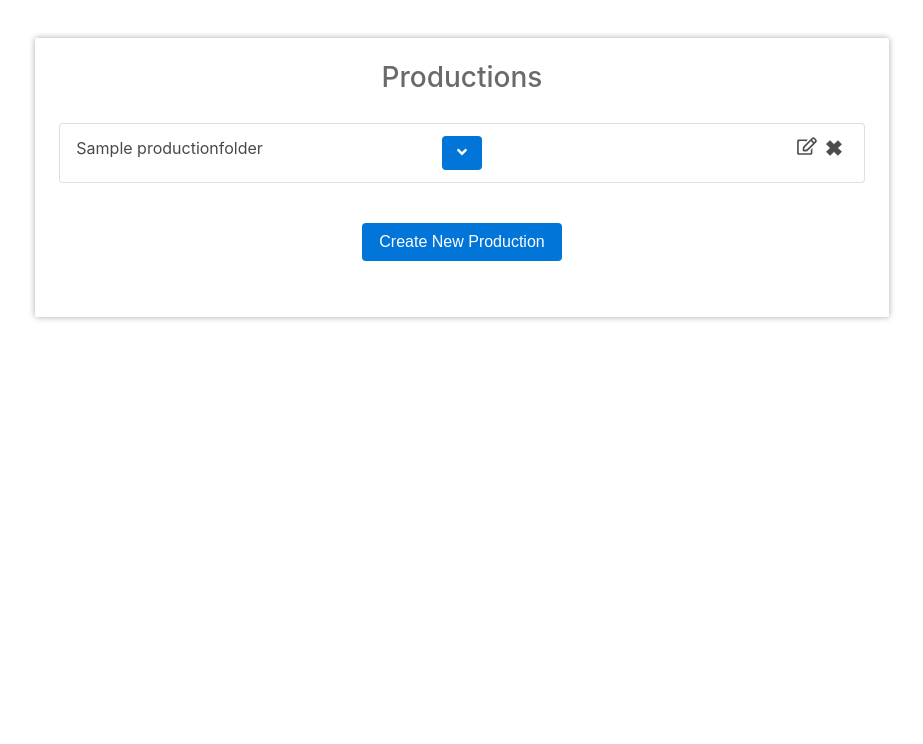
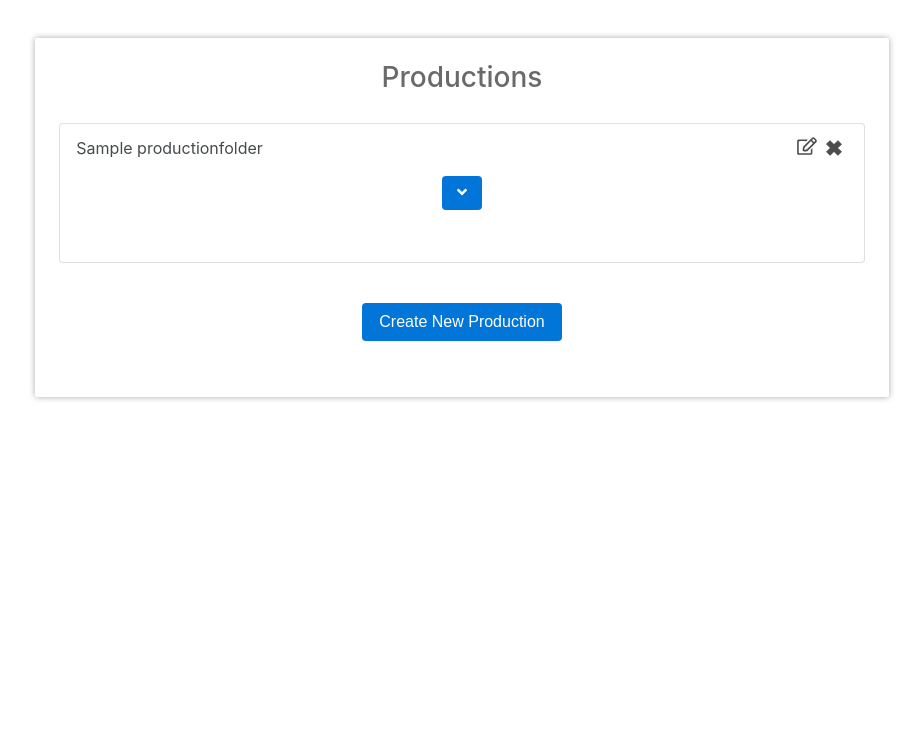
Before and after one commit to MagiShi/CrunchApp, a Flask app: page /productions in a window 1280 px wide. Shown: the part 56-800 px from the top of the page, without its empty margins (178-1101 px from the left). Run offline with Flask 2, Linux system fonts and the light colour scheme; the visitor is signed in with stand-in values (Sample User, id 1); a database or web service that is not in the repository returns one stand-in record (values such as "Sample title"); some libraries are stand-ins or nearby versions.

Commit message:
production folder button styling

```diff
--- a/static/styles/folderStyle.css
+++ b/static/styles/folderStyle.css
@@ -21,6 +21,10 @@
 }
 .folder-contents .item img {
     width: 100%;
+}
+
+.folder > div {
+    margin-bottom: 40px;
 }
 
 .folder > button {
```
